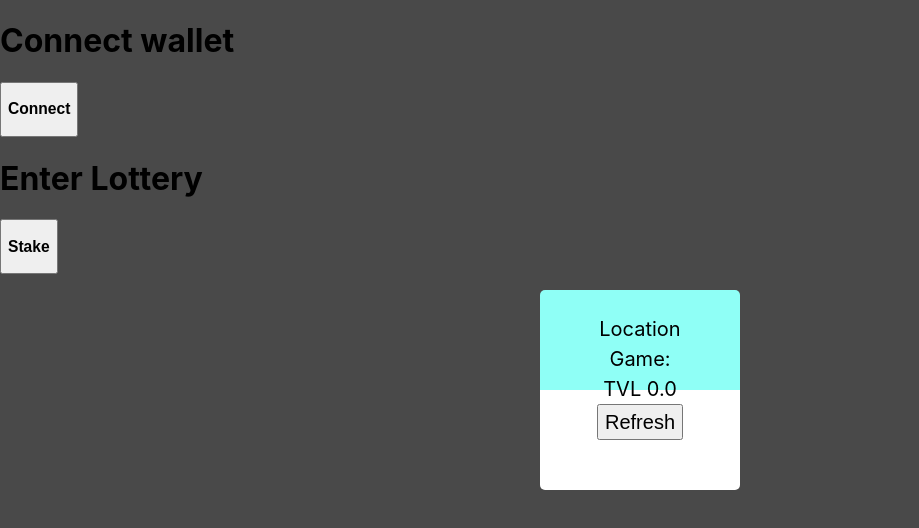
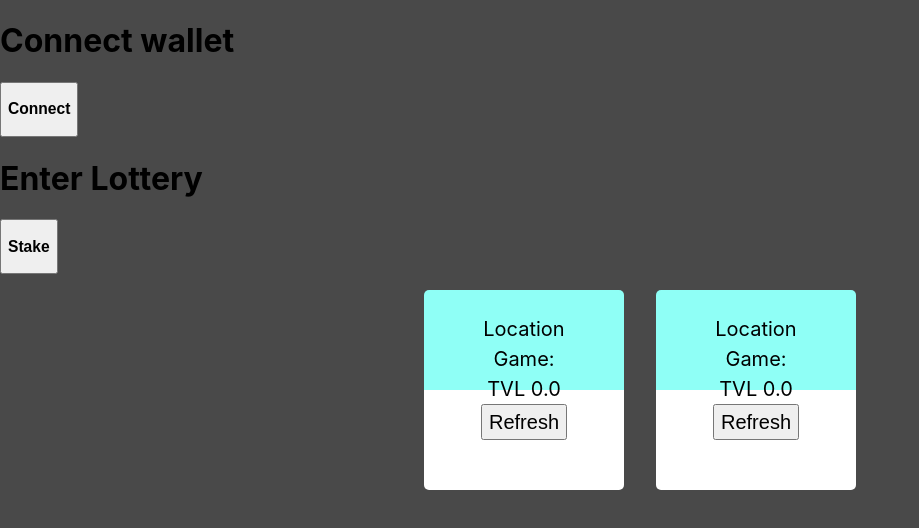
Before and after one commit to Rad1m/debe-full-stack, a Next.js app in the folder frontend/: page / in a window 1280 px wide. Shown: the top 528 px of the page, without its empty margins (0-919 px from the left). Built offline with nearby package versions, Linux system fonts and the light colour scheme.

Commit message:
for loop renders grid

```diff
--- a/frontend/pages/canvas.js
+++ b/frontend/pages/canvas.js
@@ -1,11 +1,18 @@
 import React from "react";
 import { Games } from "./games";
+import { useRecoilState, useRecoilValue } from "recoil";
+import { gameInfo } from "./atoms/atoms";
 import styles from "../styles/Home.module.css";
 
 export default function Canvas() {
-  return (
-    <div className={styles.grid}>
-      <Games id={0} />
-    </div>
-  );
+  let gameList = [];
+  var i = 0;
+  while (i < 2) {
+    gameList.push(<Games key={i} id={i} />);
+    const gameInf = useRecoilValue(gameInfo(i));
+    console.log(gameInf.gameName);
+    i++;
+  }
+
+  return <div className={styles.grid}>{gameList}</div>;
 }
```
